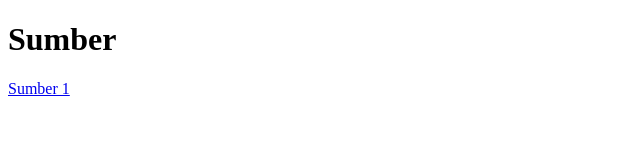
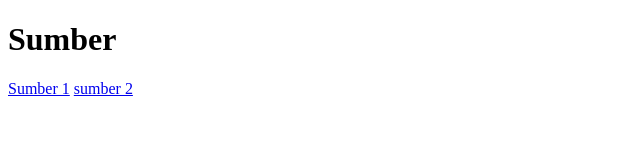
Before and after one commit to Aryasatz/Kartu-Profil, a plain HTML site: page 9A/IT/Belajar HTML Dasar/artikelNailong/link.html in a window 1280 px wide. Shown: the full height of the page, 0-640 px from the left. Drawn offline with Linux system fonts and the light colour scheme.

Commit message:
Artikel Nailong

```diff
--- a/9A/IT/Belajar HTML Dasar/artikelNailong/link.html
+++ b/9A/IT/Belajar HTML Dasar/artikelNailong/link.html
@@ -8,5 +8,6 @@
 <body>
     <h1>Sumber</h1>
     <a href="https://www.cnnindonesia.com/hiburan/20250217172428-220-1199287/mengenal-nailoong-dino-kuning-gembul-bikin-gemas">Sumber 1</a>
+    <a href="https://youtu.be/hq_woDj3Ncg?si=Qcx39pqVjt3OxEZe">sumber 2</a>
 </body>
 </html>
```
Also changed, not shown: 9A/IT/Belajar HTML Dasar/artikelNailong/nailong.html (renamed from 9A/IT/Belajar HTML Dasar/artikelNailong/index.html).
